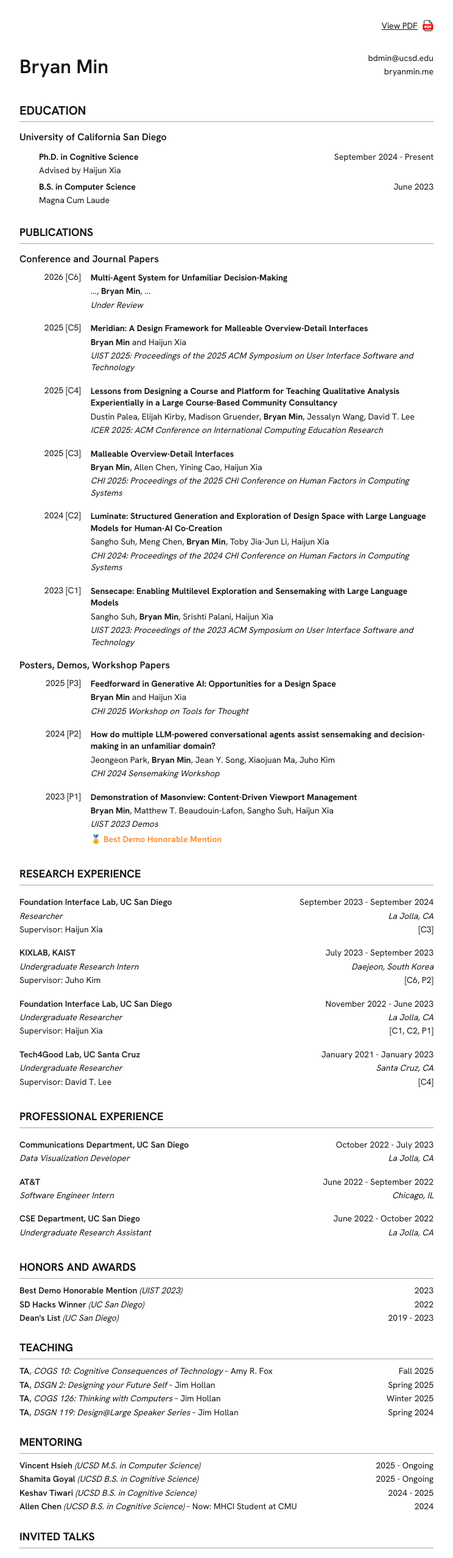
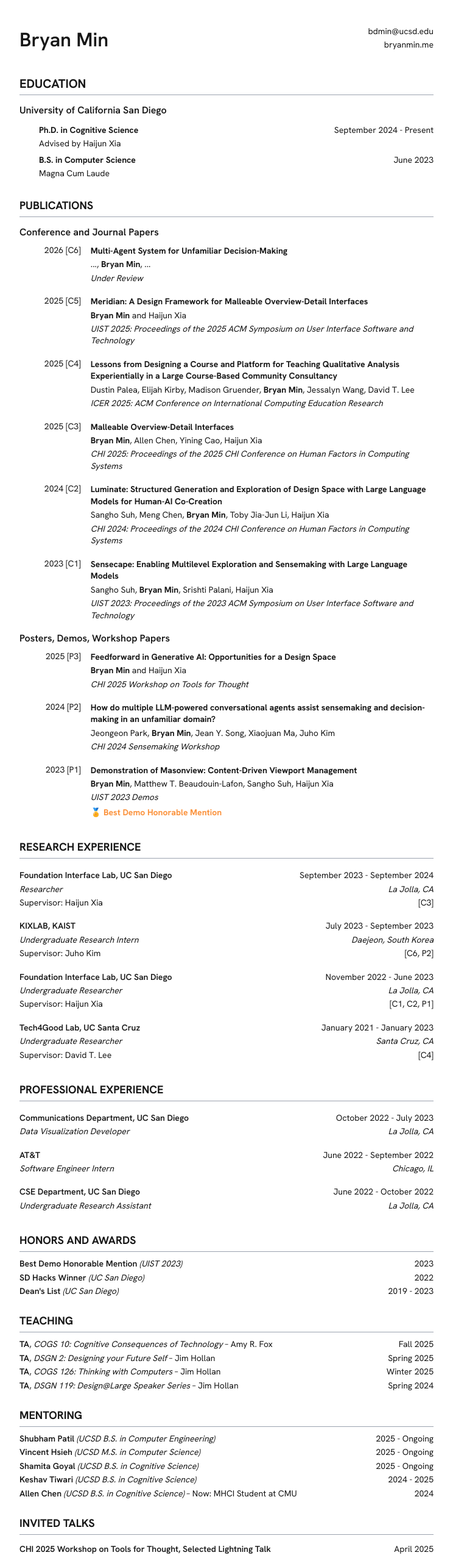
Before and after one commit to bdhmin/phd-portfolio, a Next.js app: page /cv in a window 1280 px wide. Shown: the top 2555 px of the page at 61% size, without its empty margins (268-1012 px from the left). Built offline with nearby package versions, Linux system fonts and the light colour scheme.

Commit message:
Updated cv

```diff
--- a/public/cv.json
+++ b/public/cv.json
@@ -234,6 +234,13 @@
   ],
   "mentoring": [
     {
+      "name": "Shubham Patil",
+      "study": "UCSD B.S. in Computer Engineering",
+      "now": "",
+      "start": "2025",
+      "end": "Ongoing"
+    },
+    {
       "name": "Vincent Hsieh",
       "study": "UCSD M.S. in Computer Science",
       "now": "",
--- a/src/app/cv/page.tsx
+++ b/src/app/cv/page.tsx
@@ -22,14 +22,14 @@ export default function CV() {
       className={`w-full flex flex-col gap-4 items-center text-[14px] leading-[1.6] ${serifCV.className}`}
     >
       <div className="w-full max-w-[680px] flex flex-col my-8 gap-y-6">
-        <a
+        {/* <a
           href="/api/cv-pdf"
           target="_blank"
           rel="noreferrer"
           className="pdf-link self-end text-sm underline flex items-center gap-2"
         >
           View PDF <PDF />
-        </a>
+        </a> */}
         {/* Name */}
         <div className="w-full flex justify-between my-2">
           <h1 className="text-[32px] font-[600]">{cv.profile.name}</h1>
```
